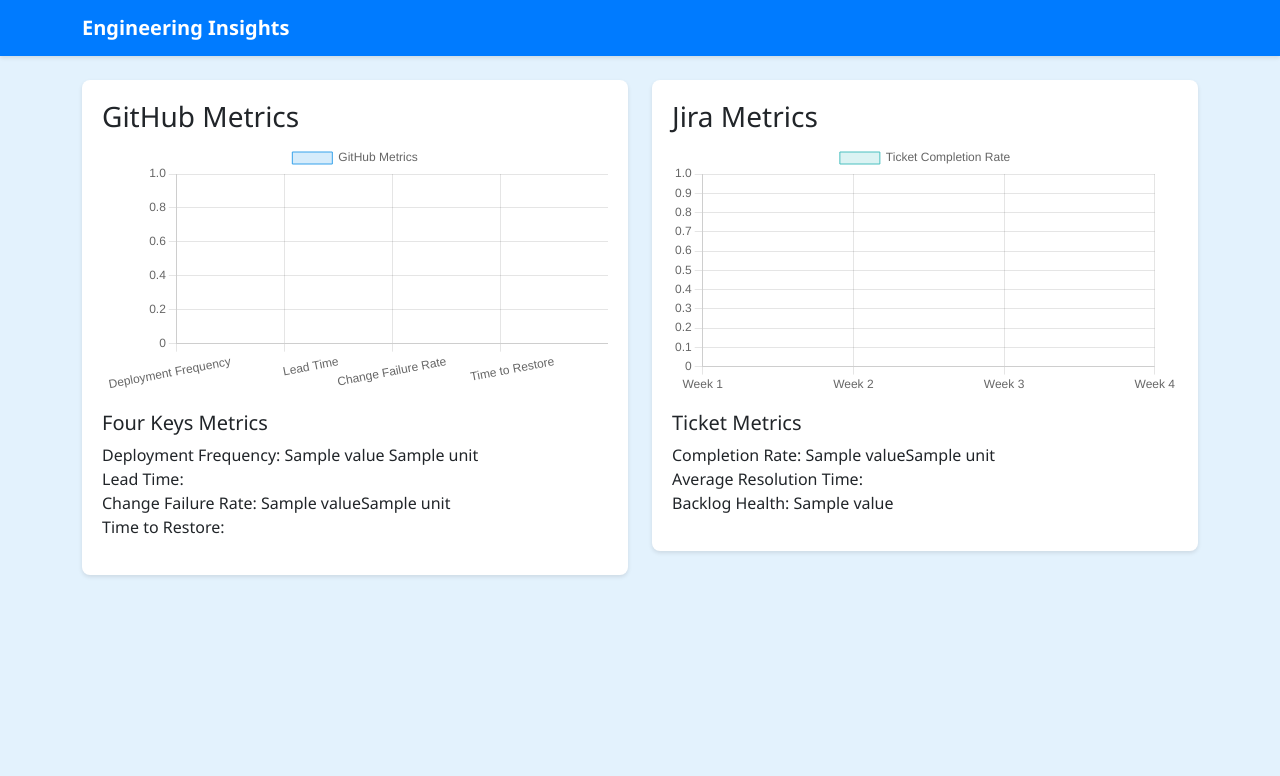
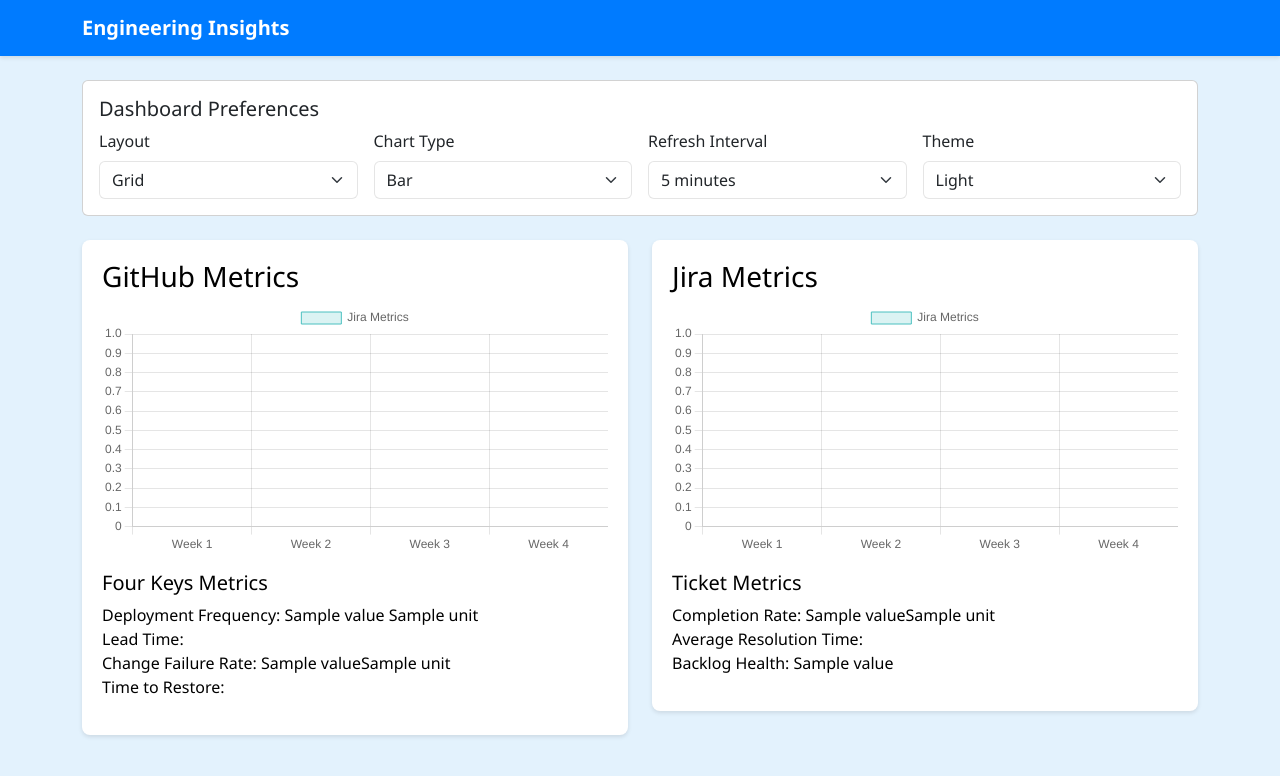
Before and after one commit to Qstairs/EngineeringMetrics, a Flask app: template templates/dashboard.html in a window 1280 px wide. Shown: the top 776 px of the page. Run offline with Flask 3, Linux system fonts and the light colour scheme; the template is opened without the code that fills it: most values are stand-ins (such as "Sample title", 1, 10 or a date in 2020).

Commit message:
Agent query: Can you see the new dashboard customization controls (layout, chart type, refresh interval, theme) at the top of the dashboard? Are you able to change these settings?
Add dashboard preference customization and theming.

Screenshot: https://storage.googleapis.com/screenshot-production-us-central1/caee909c-29e2-4a1c-866d-5e4d54ec8e52/793b7f7b-0177-49db-bfba-2ade31f448c8.jpg

```diff
--- a/routes.py
+++ b/routes.py
@@ -1,9 +1,10 @@
-from flask import render_template, redirect, url_for, flash, request
+from flask import render_template, redirect, url_for, flash, request, jsonify
 from flask_login import login_user, logout_user, login_required, current_user
 from urllib.parse import urlparse
-from models import User, db
+from models import User, db, DashboardPreference
 from services.github_service import GitHubService
 from services.jira_service import JiraService
+import json
 
 def register_routes(app):
     @app.route('/')
@@ -25,7 +26,12 @@ def register_routes(app):
 
             user = User(username=request.form['username'], email=request.form['email'])
             user.set_password(request.form['password'])
+
+            # Create default dashboard preferences
+            preferences = DashboardPreference(user=user)
+
             db.session.add(user)
+            db.session.add(preferences)
             db.session.commit()
 
             login_user(user)
@@ -61,9 +67,46 @@ def register_routes(app):
         github_metrics = github_service.get_four_keys_metrics()
         jira_metrics = jira_service.get_metrics()
 
+        # Get or create user preferences
+        preferences = current_user.dashboard_preferences
+        if not preferences:
+            preferences = DashboardPreference(user=current_user)
+            db.session.add(preferences)
+            db.session.commit()
+
         return render_template('dashboard.html',
                              github_metrics=github_metrics,
-                             jira_metrics=jira_metrics)
+                             jira_metrics=jira_metrics,
+                             preferences=preferences)
+
+    @app.route('/api/preferences', methods=['POST'])
+    @login_required
+    def update_preferences():
+        data = request.get_json()
+        preferences = current_user.dashboard_preferences
+
+        preferences.layout = data.get('layout', preferences.layout)
+        preferences.chart_type = data.get('chart_type', preferences.chart_type)
+        preferences.theme = data.get('theme', preferences.theme)
+        preferences.refresh_interval = data.get('refresh_interval', preferences.refresh_interval)
+        preferences.metrics_order = json.dumps(data.get('metrics_order', json.loads(preferences.metrics_order)))
+
+        db.session.commit()
+        return jsonify({'status': 'success'})
+
+    @app.route('/api/metrics/refresh')
+    @login_required
+    def refresh_metrics():
+        github_service = GitHubService(current_user.github_token)
+        jira_service = JiraService(current_user.jira_token)
+
+        github_metrics = github_service.get_four_keys_metrics()
+        jira_metrics = jira_service.get_metrics()
+
+        return jsonify({
+            'github_metrics': github_metrics,
+            'jira_metrics': jira_metrics
+        })
 
     @app.route('/logout')
     def logout():
--- a/static/css/style.css
+++ b/static/css/style.css
@@ -2,11 +2,23 @@
     --primary-blue: #007bff;
     --light-blue: #e3f2fd;
     --white: #ffffff;
+    --dark-bg: #1a1a1a;
+    --dark-card: #2d2d2d;
+    --dark-text: #ffffff;
+    --light-text: #000000;
+    --border-color: rgba(0,0,0,0.1);
 }
 
 body {
     background-color: var(--light-blue);
     font-family: 'Segoe UI', Tahoma, Geneva, Verdana, sans-serif;
+    color: var(--light-text);
+    transition: background-color 0.3s ease;
+}
+
+body.dark-theme {
+    background-color: var(--dark-bg);
+    color: var(--dark-text);
 }
 
 .navbar {
@@ -25,6 +37,16 @@ body {
     box-shadow: 0 2px 4px rgba(0,0,0,0.1);
     margin-bottom: 20px;
     padding: 20px;
+    transition: background-color 0.3s ease, transform 0.2s ease;
+}
+
+.dark-theme .metrics-card {
+    background-color: var(--dark-card);
+    border: 1px solid rgba(255,255,255,0.1);
+}
+
+.metrics-card:hover {
+    transform: translateY(-2px);
 }
 
 .chart-container {
@@ -43,8 +65,61 @@ body {
     box-shadow: 0 2px 4px rgba(0,0,0,0.1);
 }
 
+.dark-theme .login-container {
+    background-color: var(--dark-card);
+}
+
+/* Dashboard Controls */
+.dashboard-controls {
+    margin-bottom: 2rem;
+}
+
+.dashboard-controls .card {
+    background-color: var(--white);
+    transition: background-color 0.3s ease;
+}
+
+.dark-theme .dashboard-controls .card {
+    background-color: var(--dark-card);
+}
+
+/* Layout Styles */
+.list-layout .metrics-card-wrapper {
+    width: 100%;
+    max-width: 100%;
+    flex: 0 0 100%;
+}
+
+.metrics-card-wrapper {
+    cursor: move;
+    transition: width 0.3s ease;
+}
+
+/* Form Controls */
+.form-select, .form-control {
+    background-color: var(--white);
+    border-color: var(--border-color);
+}
+
+.dark-theme .form-select,
+.dark-theme .form-control {
+    background-color: var(--dark-card);
+    border-color: rgba(255,255,255,0.1);
+    color: var(--dark-text);
+}
+
+/* Responsive Design */
 @media (max-width: 768px) {
     .metrics-card {
         margin: 10px;
     }
+
+    .dashboard-controls .row > div {
+        margin-bottom: 1rem;
+    }
 }
+
+/* Chart Customization */
+.dark-theme canvas {
+    filter: invert(1) hue-rotate(180deg);
+}
--- a/static/js/dashboard.js
+++ b/static/js/dashboard.js
@@ -1,20 +1,42 @@
 document.addEventListener('DOMContentLoaded', function() {
-    // Initialize charts
-    initializeGitHubMetricsChart();
-    initializeJiraMetricsChart();
+    initializeCharts();
+    initializePreferences();
+    setupDragAndDrop();
 });
 
-function initializeGitHubMetricsChart() {
-    const ctx = document.getElementById('githubMetricsChart').getContext('2d');
-    new Chart(ctx, {
-        type: 'bar',
+let charts = {};
+
+function initializeCharts() {
+    charts.github = createChart('githubMetricsChart', window.githubMetrics, userPreferences.chart_type);
+    charts.jira = createChart('jiraMetricsChart', window.jiraMetrics, userPreferences.chart_type);
+}
+
+function createChart(canvasId, data, type = 'bar') {
+    const ctx = document.getElementById(canvasId).getContext('2d');
+    const chartConfig = getChartConfig(data, type);
+    return new Chart(ctx, chartConfig);
+}
+
+function getChartConfig(data, type) {
+    const isGithub = Object.keys(data).includes('deployment_frequency');
+    return {
+        type: type,
         data: {
-            labels: ['Deployment Frequency', 'Lead Time', 'Change Failure Rate', 'Time to Restore'],
+            labels: isGithub
+                ? ['Deployment Frequency', 'Lead Time', 'Change Failure Rate', 'Time to Restore']
+                : ['Week 1', 'Week 2', 'Week 3', 'Week 4'],
             datasets: [{
-                label: 'GitHub Metrics',
-                data: window.githubMetrics || [],
-                backgroundColor: 'rgba(54, 162, 235, 0.2)',
-                borderColor: 'rgba(54, 162, 235, 1)',
+                label: isGithub ? 'GitHub Metrics' : 'Jira Metrics',
+                data: isGithub
+                    ? [data.deployment_frequency.value, data.lead_time.value,
+                       data.change_failure_rate.value, data.time_to_restore.value]
+                    : data || [],
+                backgroundColor: isGithub
+                    ? 'rgba(54, 162, 235, 0.2)'
+                    : 'rgba(75, 192, 192, 0.2)',
+                borderColor: isGithub
+                    ? 'rgba(54, 162, 235, 1)'
+                    : 'rgba(75, 192, 192, 1)',
                 borderWidth: 1
             }]
         },
@@ -26,30 +48,98 @@ function initializeGitHubMetricsChart() {
                 }
             }
         }
+    };
+}
+
+function initializePreferences() {
+    // Layout preference
+    document.getElementById('layoutPreference').addEventListener('change', function(e) {
+        const container = document.getElementById('metricsContainer');
+        container.className = `row ${e.target.value === 'list' ? 'list-layout' : ''}`;
+        savePreferences();
+    });
+
+    // Chart type preference
+    document.getElementById('chartType').addEventListener('change', function(e) {
+        updateChartType(e.target.value);
+        savePreferences();
+    });
+
+    // Theme preference
+    document.getElementById('themePreference').addEventListener('change', function(e) {
+        document.body.className = e.target.value === 'dark' ? 'dark-theme' : '';
+        savePreferences();
+    });
+
+    // Refresh interval
+    document.getElementById('refreshInterval').addEventListener('change', function(e) {
+        setupRefreshInterval(parseInt(e.target.value));
+        savePreferences();
+    });
+
+    // Initial setup
+    setupRefreshInterval(userPreferences.refresh_interval);
+    if (userPreferences.theme === 'dark') {
+        document.body.className = 'dark-theme';
+    }
+}
+
+function setupDragAndDrop() {
+    const container = document.getElementById('metricsContainer');
+    new Sortable(container, {
+        animation: 150,
+        onEnd: function() {
+            savePreferences();
+        }
     });
 }
 
-function initializeJiraMetricsChart() {
-    const ctx = document.getElementById('jiraMetricsChart').getContext('2d');
-    new Chart(ctx, {
-        type: 'line',
-        data: {
-            labels: ['Week 1', 'Week 2', 'Week 3', 'Week 4'],
-            datasets: [{
-                label: 'Ticket Completion Rate',
-                data: window.jiraMetrics || [],
-                backgroundColor: 'rgba(75, 192, 192, 0.2)',
-                borderColor: 'rgba(75, 192, 192, 1)',
-                borderWidth: 1
-            }]
-        },
-        options: {
-            responsive: true,
-            scales: {
-                y: {
-                    beginAtZero: true
-                }
-            }
-        }
+function updateChartType(type) {
+    Object.entries(charts).forEach(([key, chart]) => {
+        const data = chart.data;
+        chart.destroy();
+        charts[key] = createChart(`${key}MetricsChart`, window[`${key}Metrics`], type);
     });
 }
+
+function setupRefreshInterval(interval) {
+    if (window.refreshTimer) {
+        clearInterval(window.refreshTimer);
+    }
+    window.refreshTimer = setInterval(refreshData, interval * 1000);
+}
+
+async function refreshData() {
+    try {
+        const response = await fetch('/api/metrics/refresh');
+        const data = await response.json();
+        window.githubMetrics = data.github_metrics;
+        window.jiraMetrics = data.jira_metrics;
+        updateChartType(document.getElementById('chartType').value);
+    } catch (error) {
+        console.error('Failed to refresh metrics:', error);
+    }
+}
+
+async function savePreferences() {
+    const preferences = {
+        layout: document.getElementById('layoutPreference').value,
+        chart_type: document.getElementById('chartType').value,
+        theme: document.getElementById('themePreference').value,
+        refresh_interval: parseInt(document.getElementById('refreshInterval').value),
+        metrics_order: Array.from(document.querySelectorAll('.metrics-card-wrapper'))
+            .map(el => el.dataset.metricType)
+    };
+
+    try {
+        await fetch('/api/preferences', {
+            method: 'POST',
+            headers: {
+                'Content-Type': 'application/json',
+            },
+            body: JSON.stringify(preferences)
+        });
+    } catch (error) {
+        console.error('Failed to save preferences:', error);
+    }
+}
--- a/templates/dashboard.html
+++ b/templates/dashboard.html
@@ -1,8 +1,47 @@
 {% extends "base.html" %}
 
 {% block content %}
-<div class="row">
-    <div class="col-md-6">
+<div class="dashboard-controls mb-4">
+    <div class="card">
+        <div class="card-body">
+            <h5 class="card-title">Dashboard Preferences</h5>
+            <div class="row g-3">
+                <div class="col-md-3">
+                    <label class="form-label">Layout</label>
+                    <select class="form-select" id="layoutPreference">
+                        <option value="grid" {% if preferences.layout == 'grid' %}selected{% endif %}>Grid</option>
+                        <option value="list" {% if preferences.layout == 'list' %}selected{% endif %}>List</option>
+                    </select>
+                </div>
+                <div class="col-md-3">
+                    <label class="form-label">Chart Type</label>
+                    <select class="form-select" id="chartType">
+                        <option value="bar" {% if preferences.chart_type == 'bar' %}selected{% endif %}>Bar</option>
+                        <option value="line" {% if preferences.chart_type == 'line' %}selected{% endif %}>Line</option>
+                    </select>
+                </div>
+                <div class="col-md-3">
+                    <label class="form-label">Refresh Interval</label>
+                    <select class="form-select" id="refreshInterval">
+                        <option value="300" {% if preferences.refresh_interval == 300 %}selected{% endif %}>5 minutes</option>
+                        <option value="600" {% if preferences.refresh_interval == 600 %}selected{% endif %}>10 minutes</option>
+                        <option value="1800" {% if preferences.refresh_interval == 1800 %}selected{% endif %}>30 minutes</option>
+                    </select>
+                </div>
+                <div class="col-md-3">
+                    <label class="form-label">Theme</label>
+                    <select class="form-select" id="themePreference">
+                        <option value="light" {% if preferences.theme == 'light' %}selected{% endif %}>Light</option>
+                        <option value="dark" {% if preferences.theme == 'dark' %}selected{% endif %}>Dark</option>
+                    </select>
+                </div>
+            </div>
+        </div>
+    </div>
+</div>
+
+<div id="metricsContainer" class="row {{ 'list-layout' if preferences.layout == 'list' }}">
+    <div class="col-md-6 metrics-card-wrapper" data-metric-type="github">
         <div class="metrics-card">
             <h3>GitHub Metrics</h3>
             <canvas id="githubMetricsChart"></canvas>
@@ -17,7 +56,7 @@
             </div>
         </div>
     </div>
-    <div class="col-md-6">
+    <div class="col-md-6 metrics-card-wrapper" data-metric-type="jira">
         <div class="metrics-card">
             <h3>Jira Metrics</h3>
             <canvas id="jiraMetricsChart"></canvas>
@@ -36,6 +75,7 @@
 <script>
     window.githubMetrics = {{ github_metrics|tojson|safe }};
     window.jiraMetrics = {{ jira_metrics|tojson|safe }};
+    window.userPreferences = {{ preferences|tojson|safe }};
 </script>
 <script src="{{ url_for('static', filename='js/dashboard.js') }}"></script>
 {% endblock %}
```
Also changed, not shown: models.py (+10 -0 lines).
